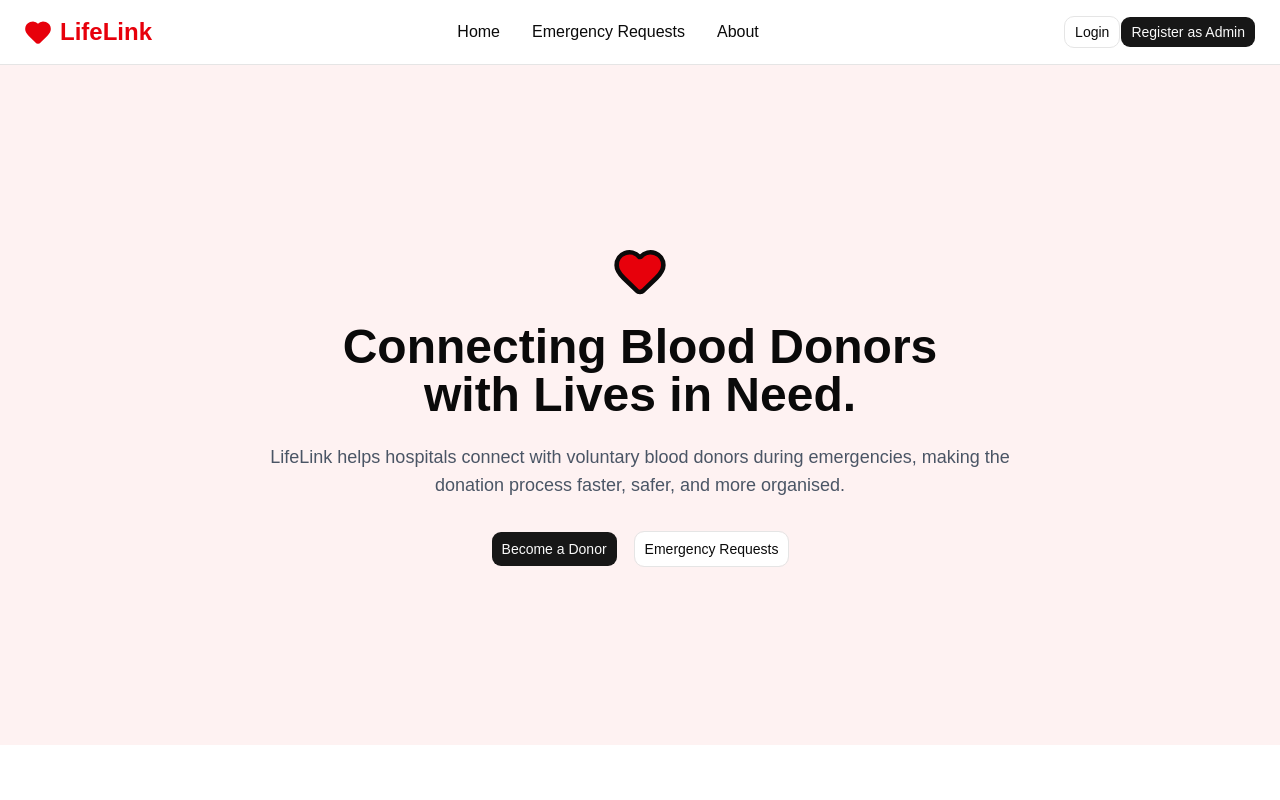
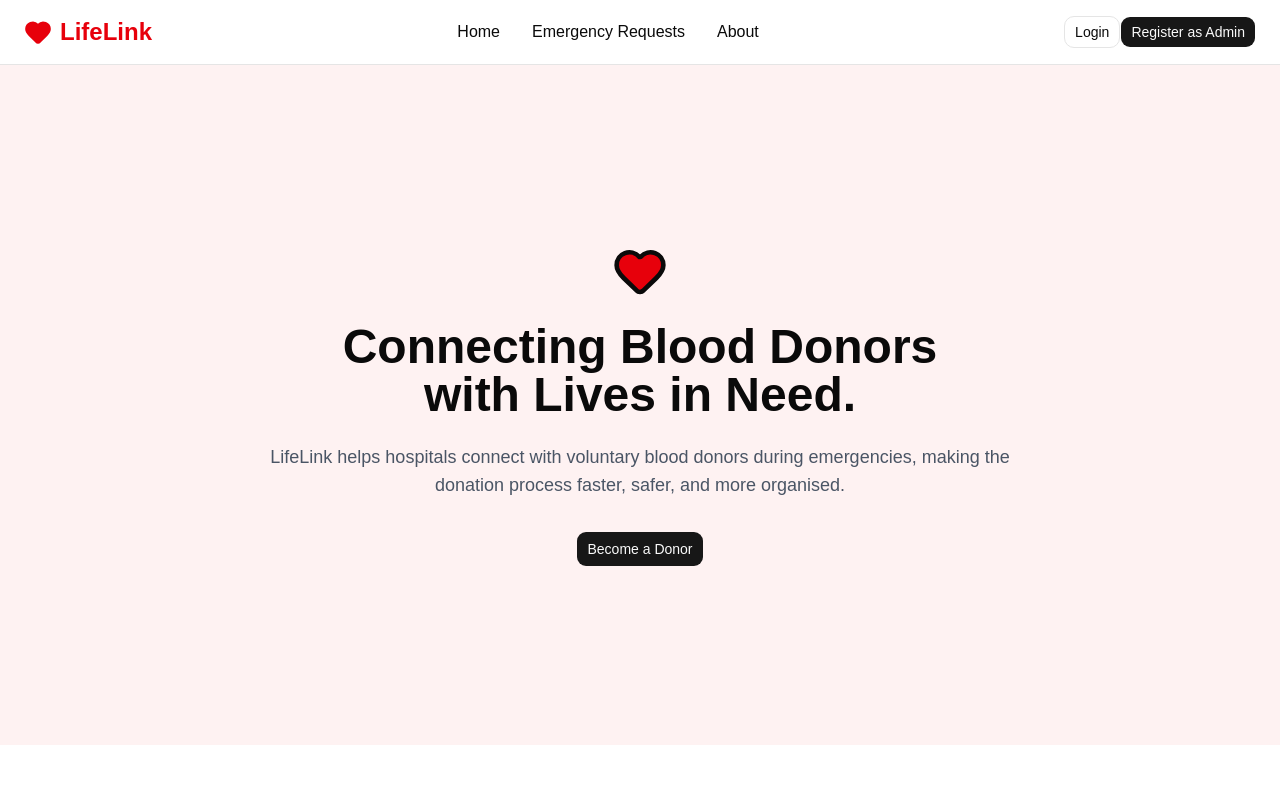
Before and after one commit to Juan-ita/LifeLink, a React (Vite) app: page / in a window 1280 px wide. Shown: the top 800 px of the page. Built offline with nearby package versions, Linux system fonts and the light colour scheme.

Commit message:
feat: remove .env from git tracker, add details in readme and remove emergecy request from home pge

```diff
--- a/src/pages/Home.jsx
+++ b/src/pages/Home.jsx
@@ -27,10 +27,6 @@ function Home() {
                     <Link to='/register'>
                        Become a Donor
                     </Link>
-                </Button>
-
-                <Button variant='outline' size='lg'>
-                    Emergency Requests
                 </Button>
             </div>
         </div>
```
Also changed, not shown: 2 other files (tests, documents, lock files or other folders).
